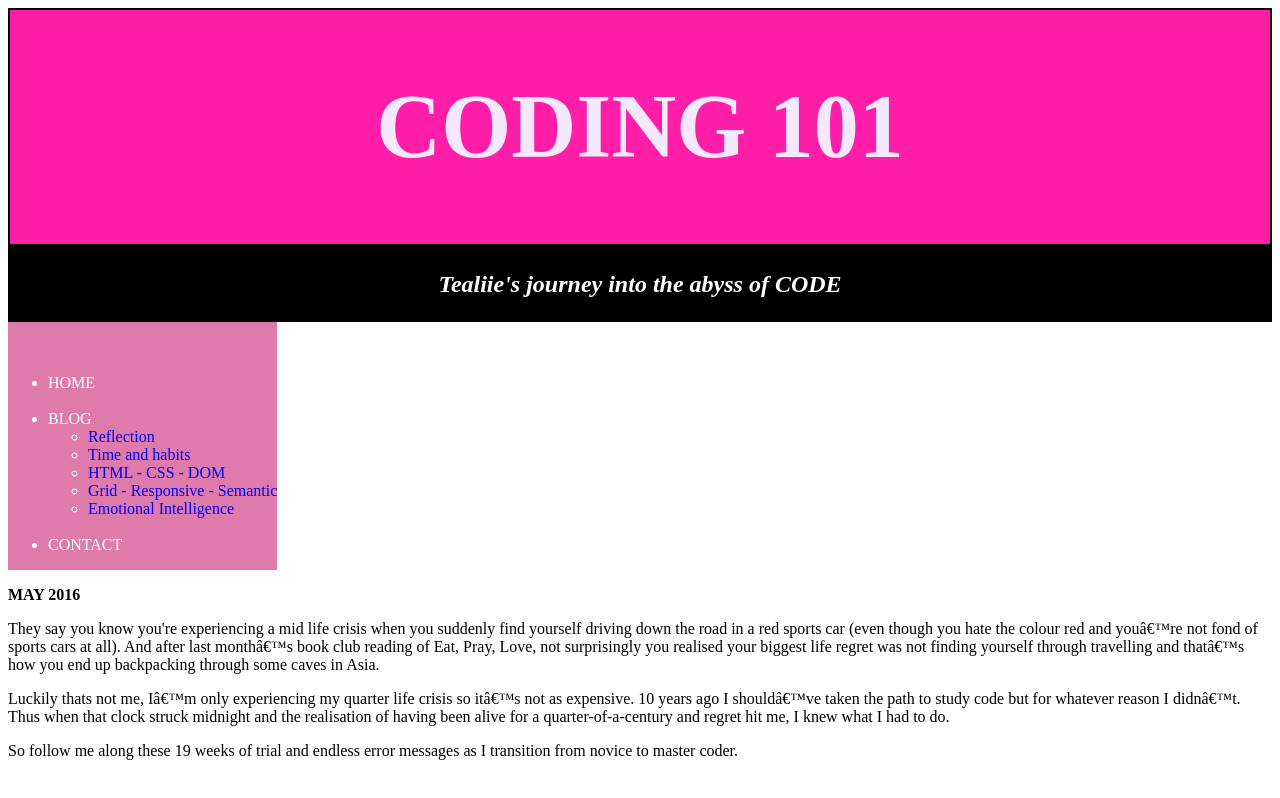
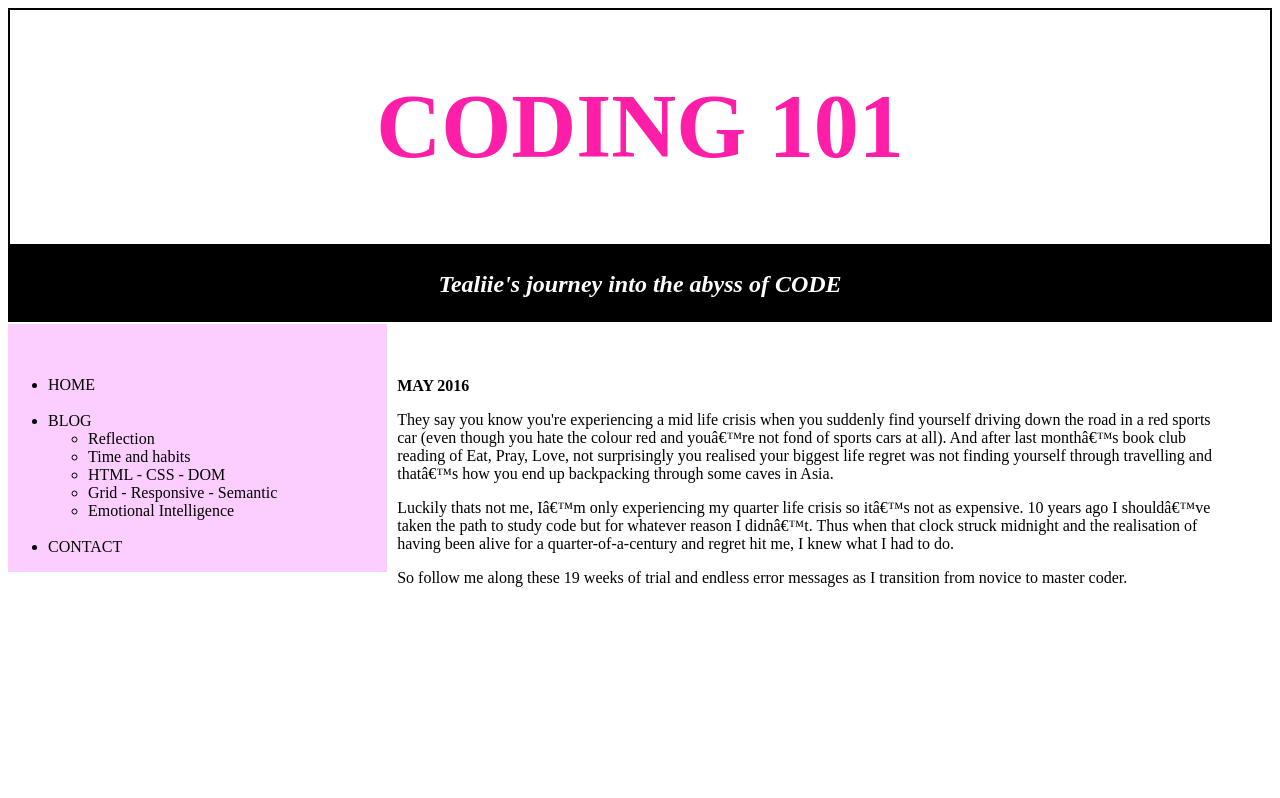
Before and after one commit to tealiie/nikau, a plain HTML site: page index.html in a window 1280 px wide. Drawn offline with Linux system fonts and the light colour scheme.

Commit message:
adding styling yo page

```diff
--- a/index.html
+++ b/index.html
@@ -20,7 +20,7 @@
         <li>HOME</li><br>
 
         <li>BLOG</li>
-          <ul>
+          <ul class="blog_entries">
             <li><a href="http://tealiie.github.io/blog/c1-reflection-blog.html">Reflection </a></li>
             <li><a href="http://tealiie.github.io/blog/c1-time-and-habits-blog.html">Time and habits </a></li>
             <li><a href="http://tealiie.github.io/blog/t2-html-css-dom-p1.html"> HTML - CSS - DOM </a></li>
@@ -42,7 +42,7 @@
         </p>
       <p>
         So follow me along these 19 weeks of trial and endless error messages as I transition from novice to master coder.
-        </p></div><br><br>
+        </p></div>
 
   </body>
 </html>
--- a/styles/main.css
+++ b/styles/main.css
@@ -1,10 +1,9 @@
 
 .heading {
-  background-color: #ff1ea8;
   font-family: serif;
   font-weight: bold;
   font-size: 45px;
-  color:#F4E8FF;
+  color:#ff1ea8;
   text-align: center;
   padding:5px 100px;
   margin: 0px;
@@ -22,11 +21,12 @@
 }
 
 #navbar {
-  background-color: #df7baa;
+  background-color: #FCCDFF;
   color: white;
   float: left;
   display: inline-block;
-
+  width: 30%;
+  margin-top: 2px;
 }
 
 a {
@@ -34,12 +34,24 @@ a {
 }
 
 a:hover {
-  color: black;
   font-weight: bold;
 }
 
+a:link {
+  color: black;
+}
+
+a:visited {
+  color: black
+}
+
 .summary {
-  float: right;
+  float-wrap: right;
   display: inline-block;
+  width: 65%;
+  padding: 3px 5px 5px 10px;
+}
 
+li {
+  color: black;
 }
```
